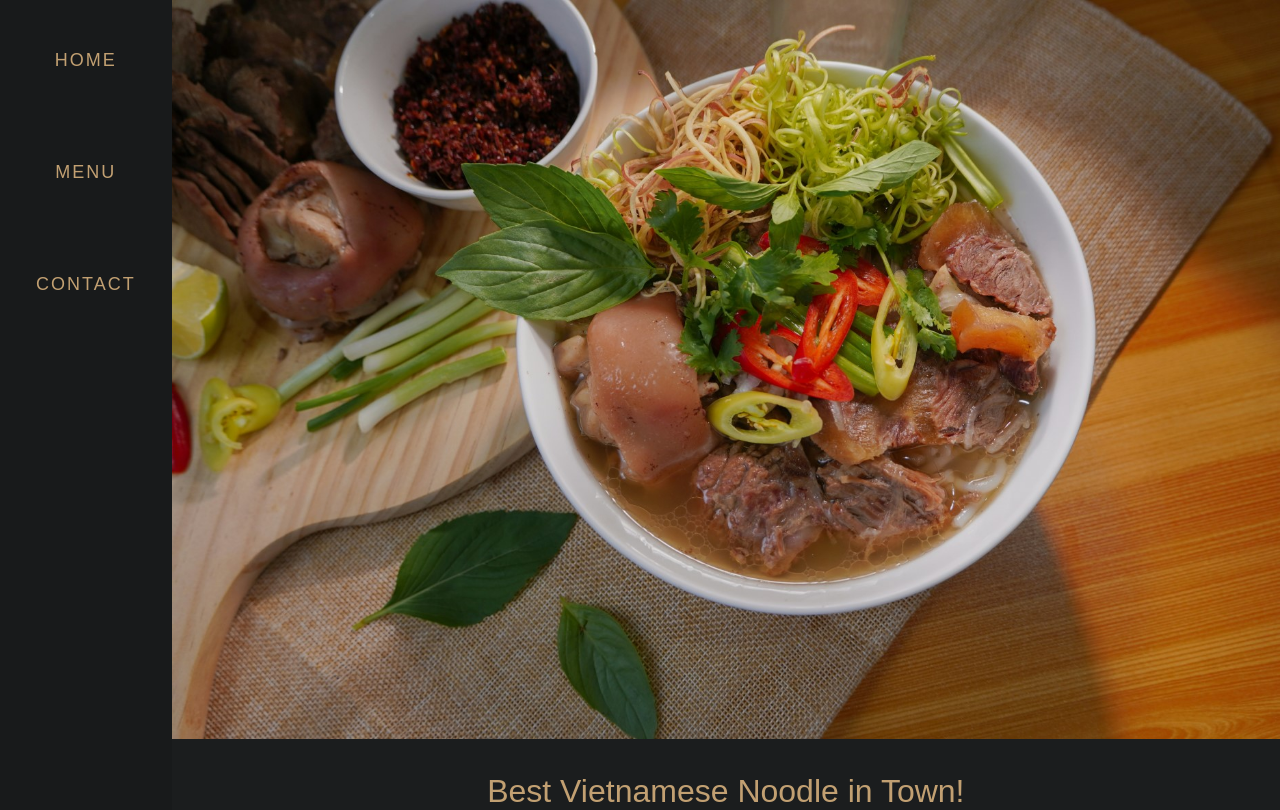
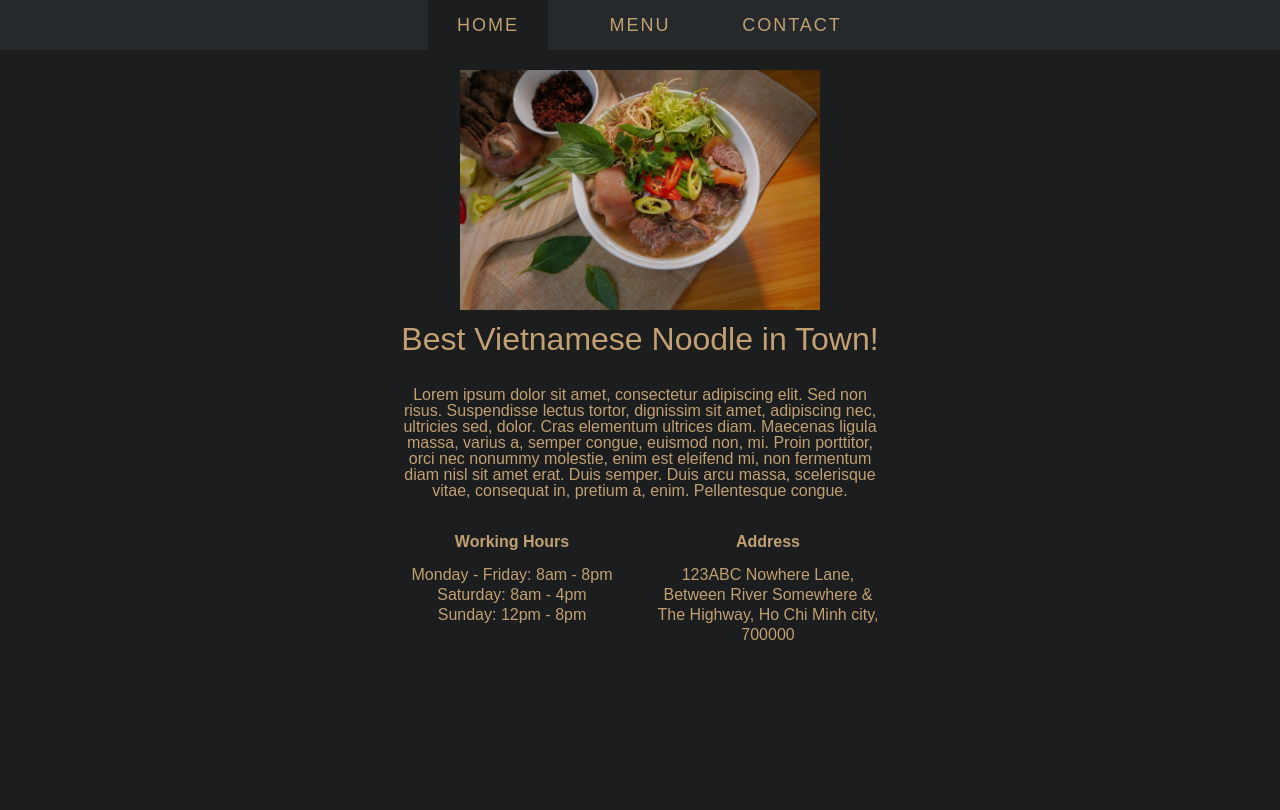
Before and after one commit to wingfam/top-restaurant-page, a website built with webpack: page src/index.html in a window 1280 px wide. Shown: the top 810 px of the page. Built offline with nearby package versions, Linux system fonts and the light colour scheme.

Commit message:
remove media queries

```diff
--- a/src/style.css
+++ b/src/style.css
@@ -17,100 +17,6 @@ body {
     font-family: "Arial";
 }
 
-@media screen and (min-width: 800px) {
-    header {
-        max-width: 243px;
-        height: 100%;
-        background: var(--background-black);
-    }
-
-    header nav {
-        display: flex;
-        flex-direction: column;
-        justify-content: center;
-        align-items: center;
-        gap: 2em;
-        padding: 20px 30px 45px 30px;
-    }
-
-    header nav button {
-        cursor: pointer;
-        min-width: 100%;
-        min-height: 80px;
-        border: 0px;
-        background: #181a1b;
-        color: var(--text-color-beige);
-        font-weight: 300;
-        font-size: 18px;
-        text-transform: uppercase;
-        letter-spacing: 2px;
-        text-align: center;
-    }
-
-    header nav button:hover {
-        background: var(--hover-background-black);
-    }
-
-    #content {
-        width: 100%;
-        font-size: 18px;
-    }
-
-    .home-tab {
-        display: flex;
-        flex-direction: column;
-        justify-content: space-evenly;
-        align-items: center;
-        gap: 2em;
-        max-width: 100%;
-        margin: 0 auto;
-    }
-
-    .home-tab .home-image {
-        object-fit: contain;
-        max-width: 100%;
-        height: 100%;
-    }
-
-    .home-tab .text-box {
-        text-align: center;
-        display: flex;
-        flex-direction: column;
-        gap: 2em;
-    }
-
-    .home-tab .text-box h2 {
-        font-size: 32px;
-    }
-
-    .home-tab .extra-info {
-        display: flex;
-        justify-content: center;
-        gap: 2em;
-    }
-
-    .home-tab .extra-info .working-hrs,
-    .home-tab .extra-info .address-text {
-        width: 250px;
-        text-align: center;
-    }
-
-    .home-tab .extra-info h4 {
-        line-height: 46px;
-        font-weight: 700;
-    }
-
-    .home-tab .text-box,
-    .home-tab .extra-info {
-        padding: 0px 80px;
-    }
-
-    .home-tab .extra-info p {
-        line-height: 20px;
-    }
-}
-
-@media screen and (max-width: 799px) {
 body {
     flex-direction: column;
     align-items: center;
@@ -299,4 +205,3 @@ body {
     color:#181a1b;
     margin: 0 auto;
 }
-}
```
Lines whose indentation alone changed are shown as unchanged.
